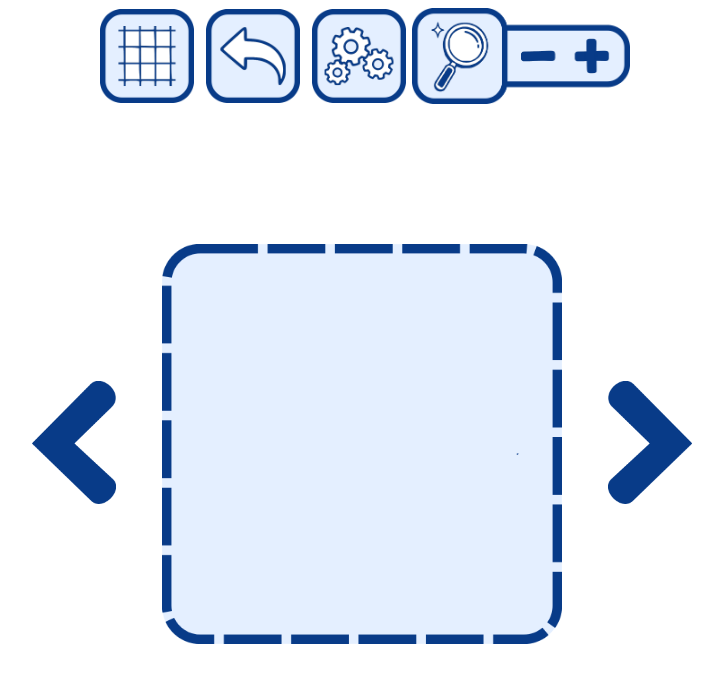
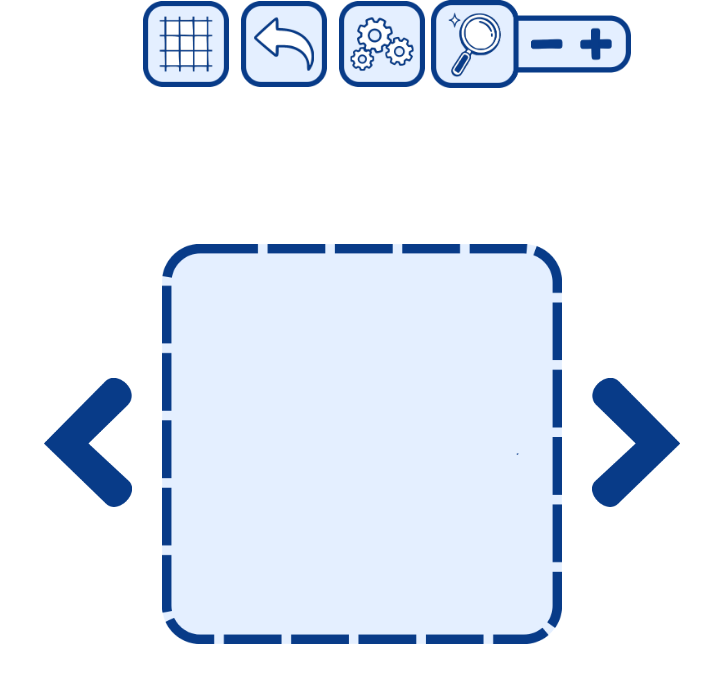
Before and after one commit to swisstea4/yourtype, a plain HTML site: page index.html in a window 1280 px wide. Shown: the whole page, without its empty margins (278-1001 px from the left). Drawn offline with Linux system fonts and the light colour scheme.

Commit message:
Remove overflow

```diff
--- a/index.html
+++ b/index.html
@@ -2,7 +2,7 @@
 <html lang="en">
 <head>
     <meta charset="UTF-8">
-    <meta name="viewport" content="width=device-width", initial-scale="1.0">
+    <meta name="viewport" content="width=device-width, initial-scale=1.0">
     <title>Canvas</title>
     <script src="prereq.js" defer></script>
     <script src="draw.js" defer></script>
--- a/style.css
+++ b/style.css
@@ -1,12 +1,20 @@
+body {
+    margin: 0;
+}
+#wrapper {
+    display: flex;
+    width: 100%;
+    height: 100vh;
+    flex-direction: column;
+}
 #buttons {
     display: flex;
     justify-content: center;
-    height: 12vmin;
+    height: calc(0.22*50vmin);
+    margin-left: calc(0.11*50vmin);
+    flex-shrink: 0;
 }
 #guidelines img, #undo img, #settings img, #resize img{
-    position: relative;
-    top: 0%;
-    left: 0%;
     width: 100%;
     height: 100%;
 }
@@ -39,15 +47,17 @@
 
 #canvasRow {
     display: flex;
-    height: calc(100vh - 15vh);
+    height: calc(100vh - 0.22*50vmin);
     align-items: center;
     justify-content: center;
-    gap: 5vmin;
+    flex-shrink: 0;
+    gap: 3vmin;
 }
 #canvasStyling {
     position: relative;
     width: 50vmin;
     height: 50vmin;
+    flex-shrink: 0;
 }
 #canvasBG {
     position: absolute;
@@ -64,7 +74,7 @@
 #previous, #next {
     background: transparent;
     border: none;
-    width: 12vmin;
+    width: calc(0.25*50vmin);
     cursor: pointer;
 }
 #previous img, #next img {
```
